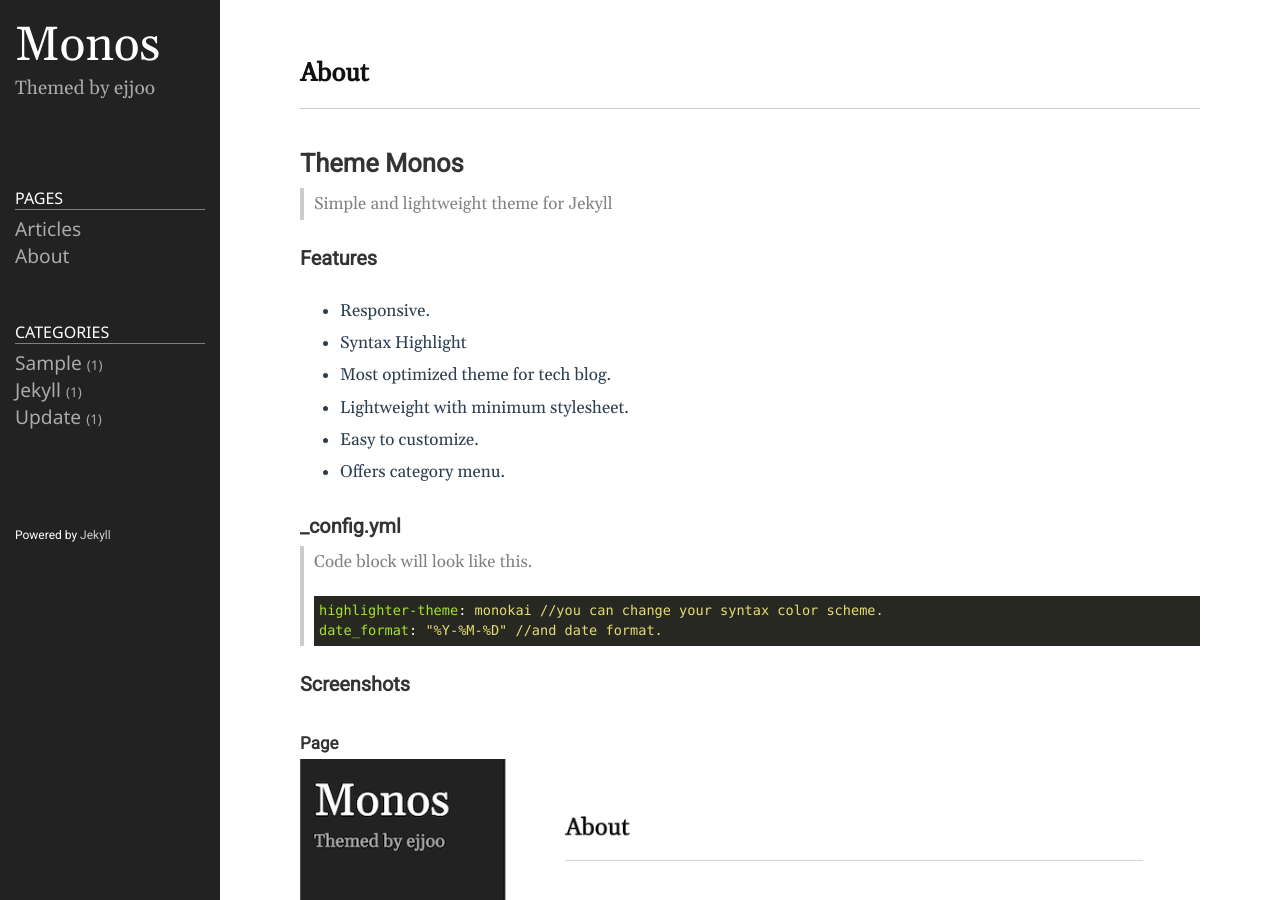
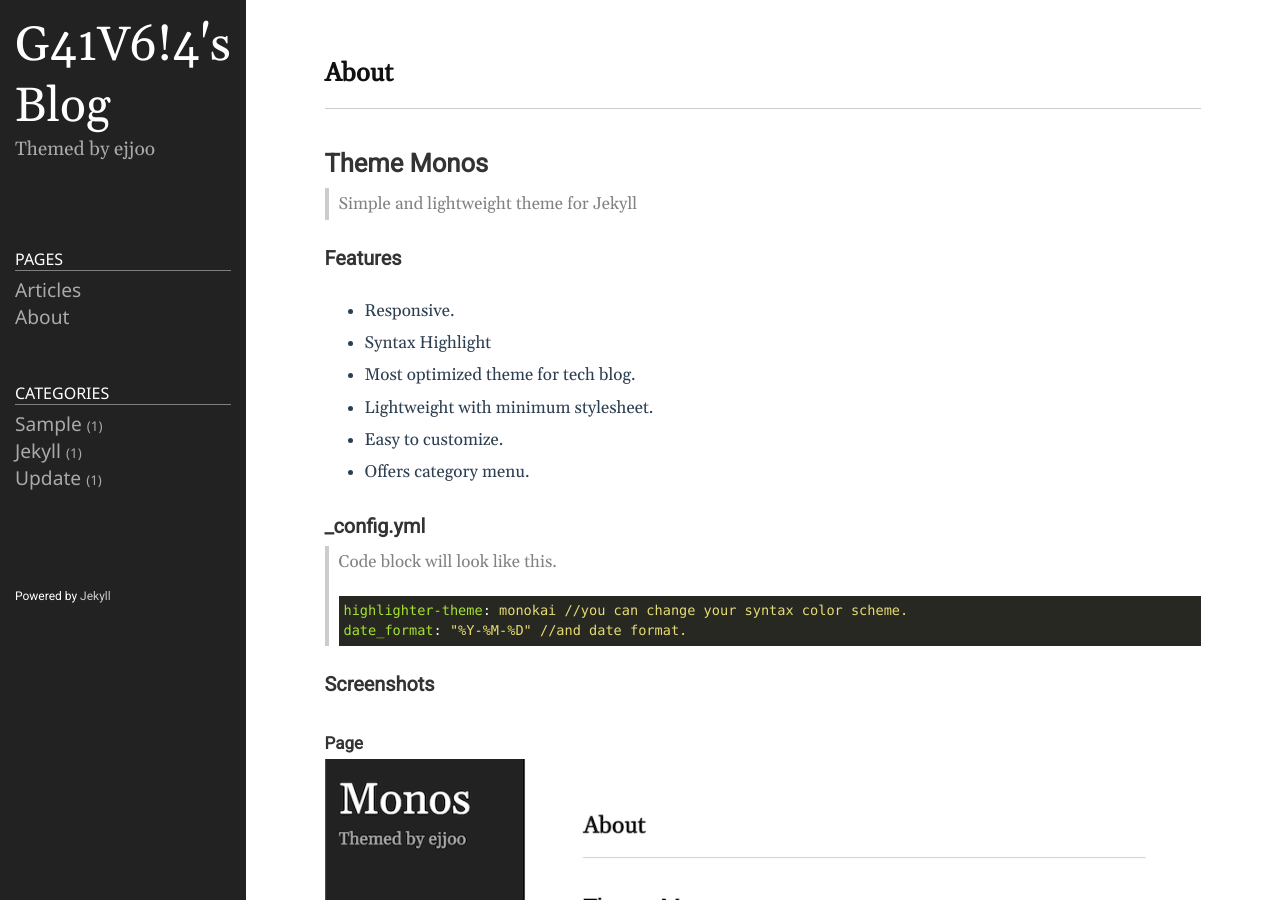
Before and after one commit to G41V6i4/g41v6i4.github.io, a Jekyll site: the page built from README.md, in a window 1280 px wide and 900 px high. Built offline with Jekyll 4.4.1, drawn with Linux system fonts in a browser that asks for light colours.

Commit message:
change config

```diff
--- a/_config.yml
+++ b/_config.yml
@@ -18,13 +18,13 @@
 # You can create any custom variable you would like, and they will be accessible
 # in the templates via {{ site.myvariable }}.
 
-title: Monos
-email: ejjoo7994@gmail.com
+title: G41V6!4's Blog
+email: jwlee0317@sch.ac.kr
 description: >- # this means to ignore newlines until "baseurl:"
   Themed by ejjoo
 # baseurl: "/" # the subpath of your site, e.g. /blog
 # url: "http://ejjoo.github.io" # the base hostname & protocol for your site, e.g. http://example.com
-github_username: ejjoo
+github_username: G41V6i4
 highlighter: rouge
 svg:
   optimize: true
```
